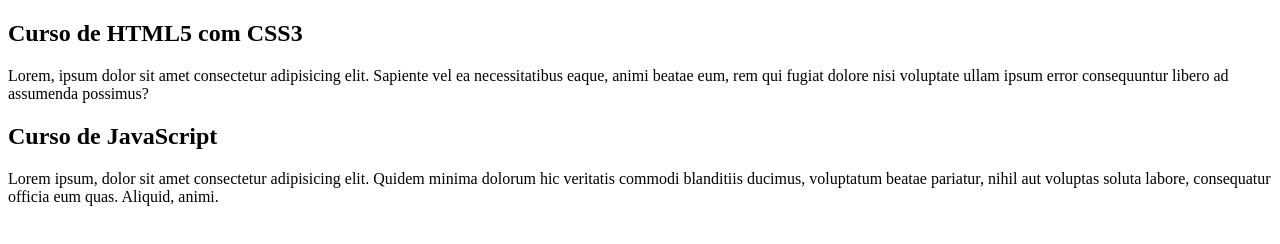
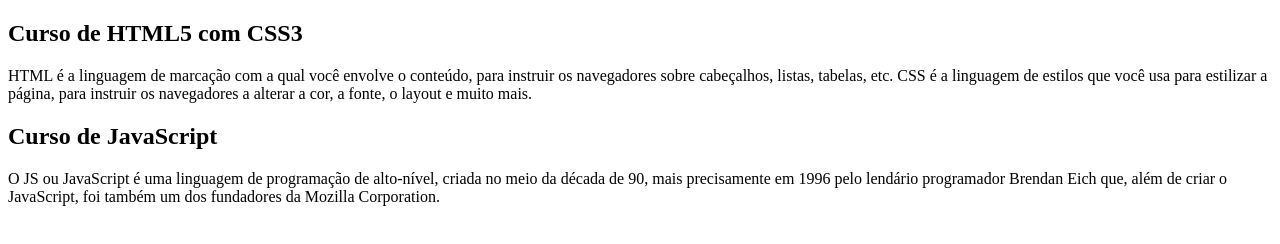
Before and after one commit to ElinayDH/projeto-site-curso-em-video, a plain HTML site: page index.html in a window 1280 px wide. Drawn offline with Linux system fonts and the light colour scheme.

Commit message:
mudei o conteúdo

```diff
--- a/index.html
+++ b/index.html
@@ -15,11 +15,11 @@
     </header>
     <article>
         <h2>Curso de HTML5 com CSS3 </h2>
-        <p>Lorem, ipsum dolor sit amet consectetur adipisicing elit. Sapiente vel ea necessitatibus eaque, animi beatae eum, rem qui fugiat dolore nisi voluptate ullam ipsum error consequuntur libero ad assumenda possimus?</p>
+        <p>HTML é a linguagem de marcação com a qual você envolve o conteúdo, para instruir os navegadores sobre cabeçalhos, listas, tabelas, etc. CSS é a linguagem de estilos que você usa para estilizar a página, para instruir os navegadores a alterar a cor, a fonte, o layout e muito mais.</p>
     </article>
     <article>
         <h2>Curso de JavaScript</h2>
-        <p>Lorem ipsum, dolor sit amet consectetur adipisicing elit. Quidem minima dolorum hic veritatis commodi blanditiis ducimus, voluptatum beatae pariatur, nihil aut voluptas soluta labore, consequatur officia eum quas. Aliquid, animi.</p>
+        <p>O JS ou JavaScript é uma linguagem de programação de alto-nível, criada no meio da década de 90, mais precisamente em 1996 pelo lendário programador Brendan Eich que, além de criar o JavaScript, foi também um dos fundadores da Mozilla Corporation.</p>
     </article>
   </main>
 
```
